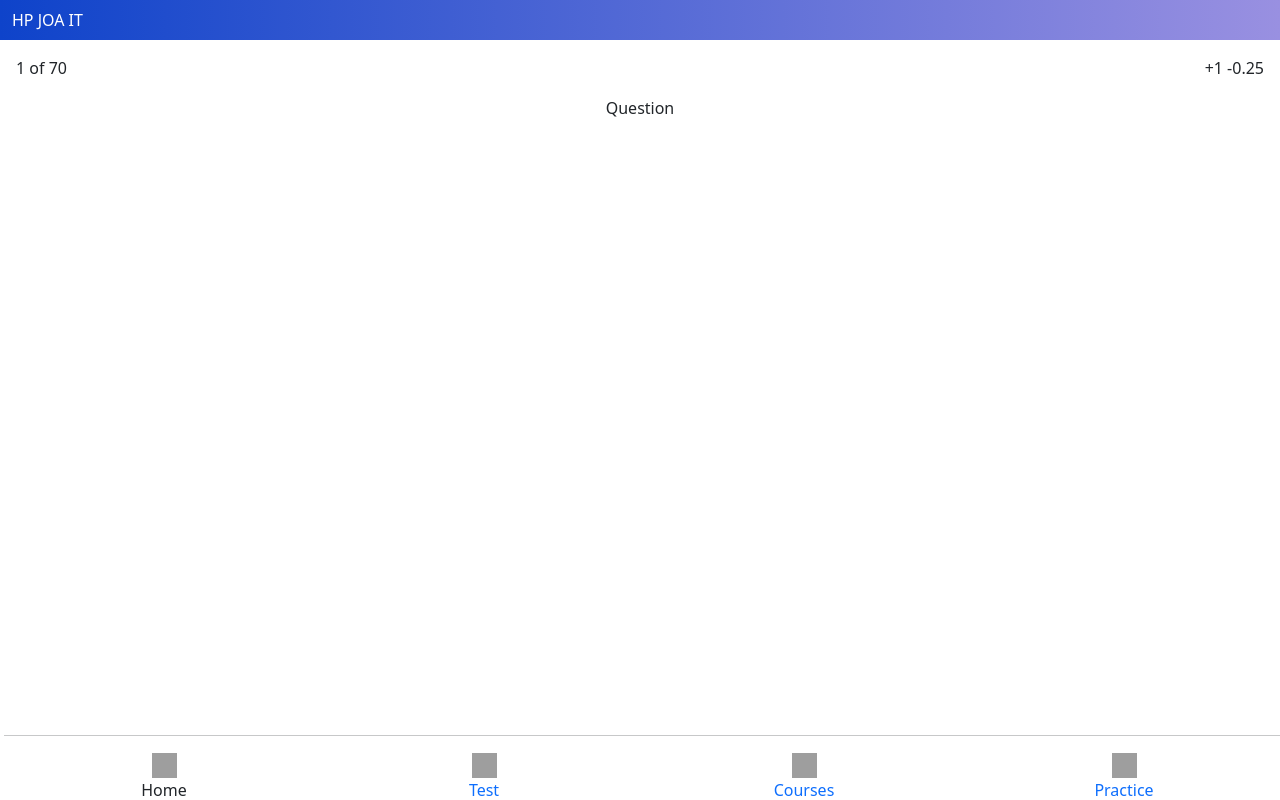
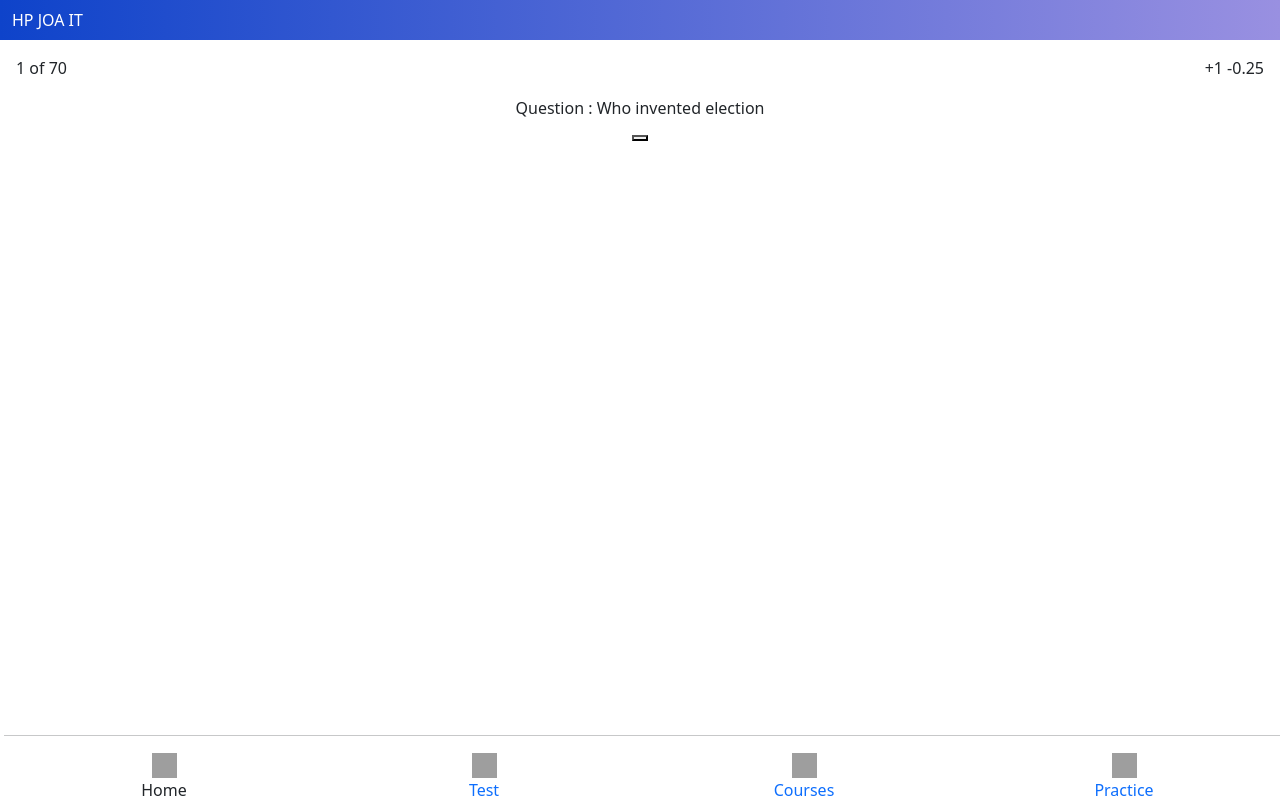
Before and after one commit to KapoorKartik/sucess-app-frontend, a React (Create React App) app: page /questions/m1 in a window 1280 px wide. Built offline with nearby package versions, Linux system fonts and the light colour scheme; grey boxes are pictures that could not be loaded.

Commit message:
inprogress

```diff
--- a/src/components/Question.jsx
+++ b/src/components/Question.jsx
@@ -1,7 +1,10 @@
 import React from 'react'
 
-export const Question = () => {
+export const Question = ({questionObj}) => {
+    // console.log('questionObj:', questionObj)
+    const q = questionObj?.question;
+    const options = questionObj?.options;
   return (
-    <div>Question</div>
+    <div>Question : {q}</div>
   )
 }
--- a/src/pages/Questions.jsx
+++ b/src/pages/Questions.jsx
@@ -6,6 +6,7 @@ import { Question } from "../components/Question";
 export const Questions = () => {
   const { mockId } = useParams();
   const [qArr , setQarr] = useState([]);
+  const [currentQ , setCurrentQ] = useState(1);
   // console.log("mockID:", mockId);
 
   const getQuestionsByMockId = (mockId) => {
@@ -27,7 +28,6 @@ export const Questions = () => {
       setQarr(arrOne);
     }
   };
-
   useEffect(() => getQuestionsByMockId(mockId), []);
   return (
     <>
@@ -41,7 +41,8 @@ export const Questions = () => {
         </div>
         <div>+1 -0.25</div>
       </div>
-      <Question />
+      <Question questionObj={qArr[1]}/>
+      <button type="button"></button>
     </>
   );
 };
```
